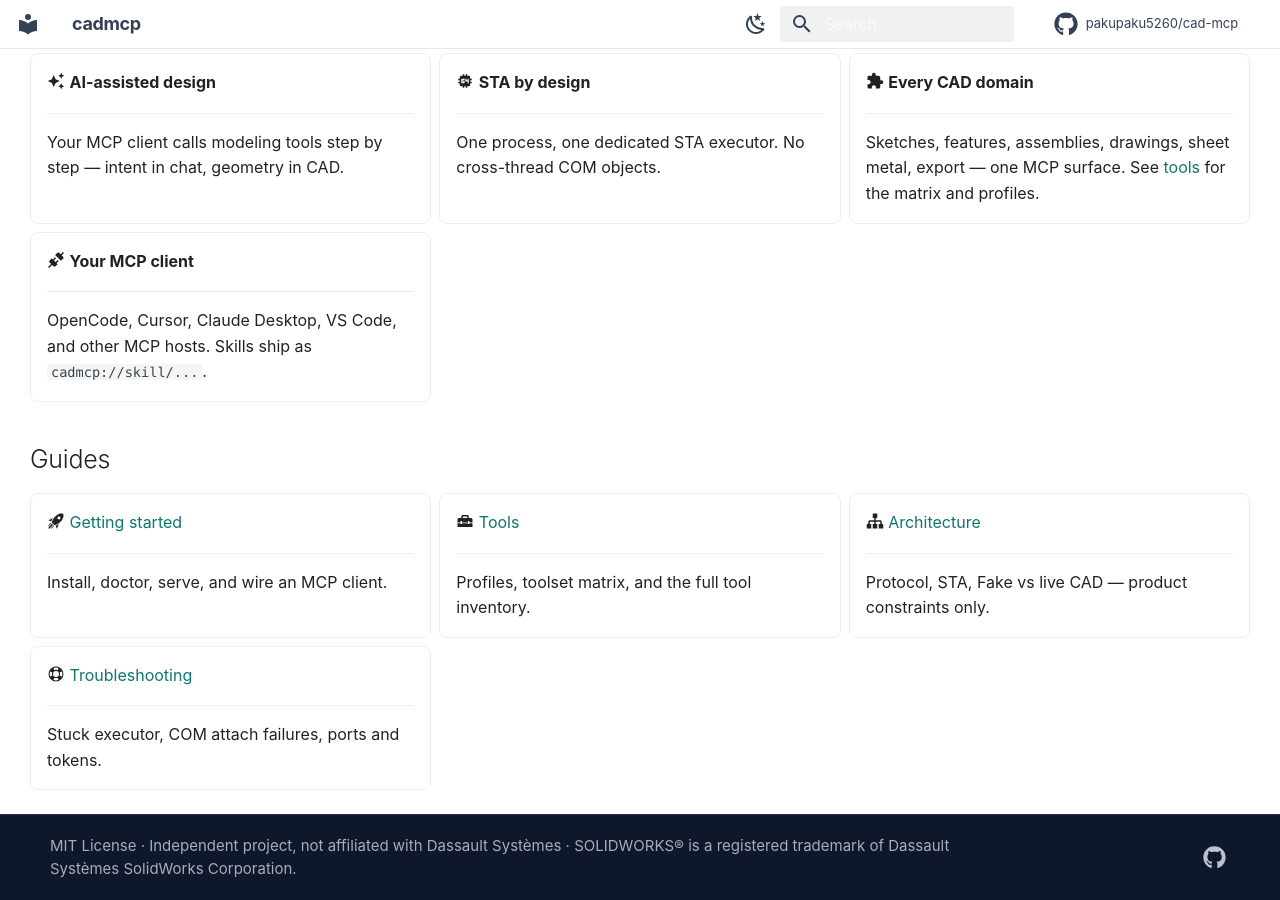
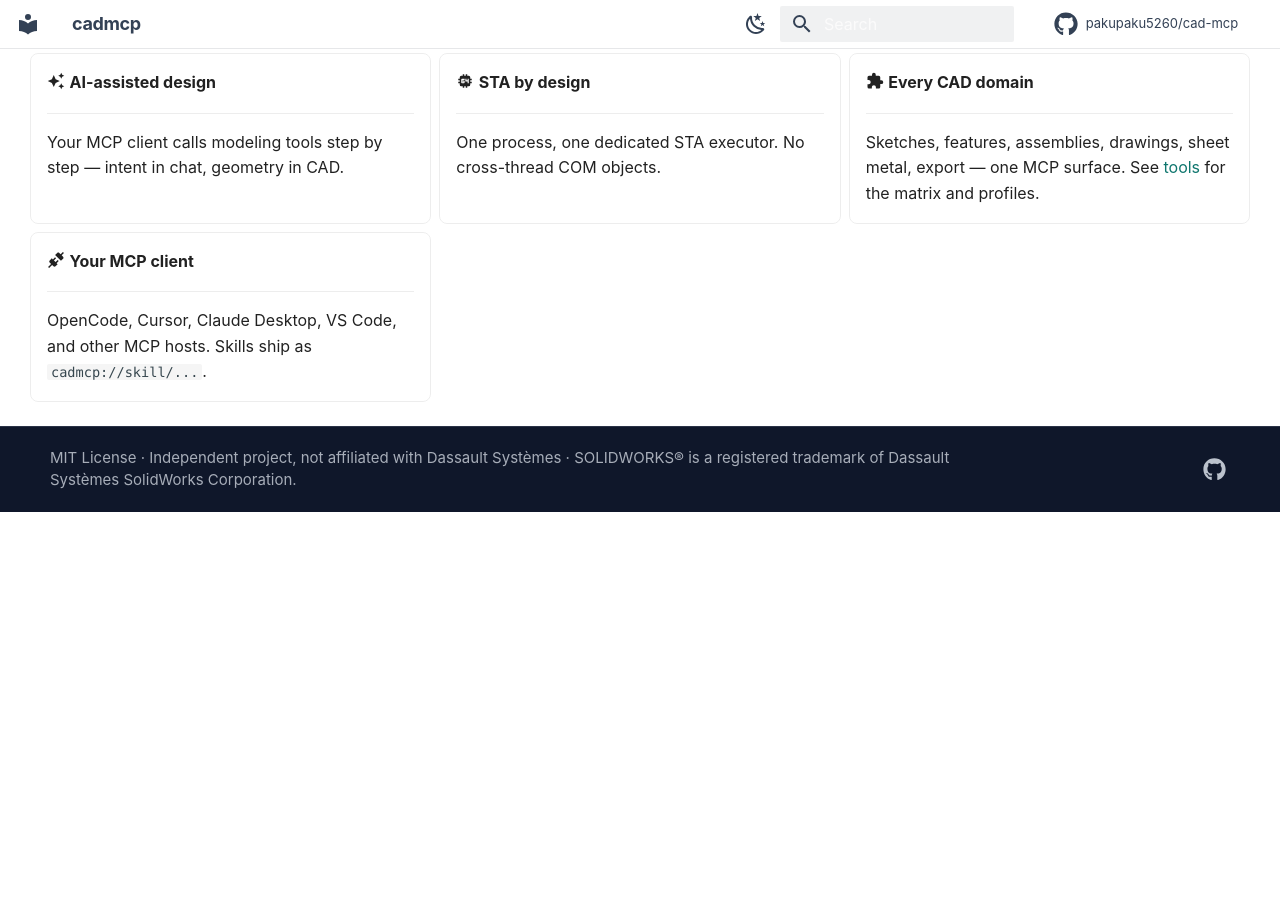
Before and after one commit to pakupaku5260/cad-mcp, an MkDocs documentation site: the page built from website/docs/index.md, in a window 1280 px wide and 900 px high, scrolled down 1667 px. Built offline with MkDocs 1.6.1 and Material for MkDocs 9.7.7, drawn with Linux system fonts in a browser that asks for light colours; comment, search, counter and statistics services are not loaded; after the commit the page ends 2179 px from its top, so only the background shows below that.

Commit message:
docs(site): drop the guides cards from the home page

```diff
--- a/website/docs/index.md
+++ b/website/docs/index.md
@@ -110,33 +110,3 @@ For real geometry, run SolidWorks 2025 on Windows and switch the backend to
     as `cadmcp://skill/...`.
 
 </div>
-
-## Guides
-
-<div class="grid cards" markdown>
-
--   :material-rocket-launch: [Getting started](getting-started.md)
-
-    ---
-
-    Install, doctor, serve, and wire an MCP client.
-
--   :material-toolbox: [Tools](tools.md)
-
-    ---
-
-    Profiles, toolset matrix, and the full tool inventory.
-
--   :material-sitemap: [Architecture](architecture.md)
-
-    ---
-
-    Protocol, STA, Fake vs live CAD — product constraints only.
-
--   :material-lifebuoy: [Troubleshooting](troubleshooting.md)
-
-    ---
-
-    Stuck executor, COM attach failures, ports and tokens.
-
-</div>
```
